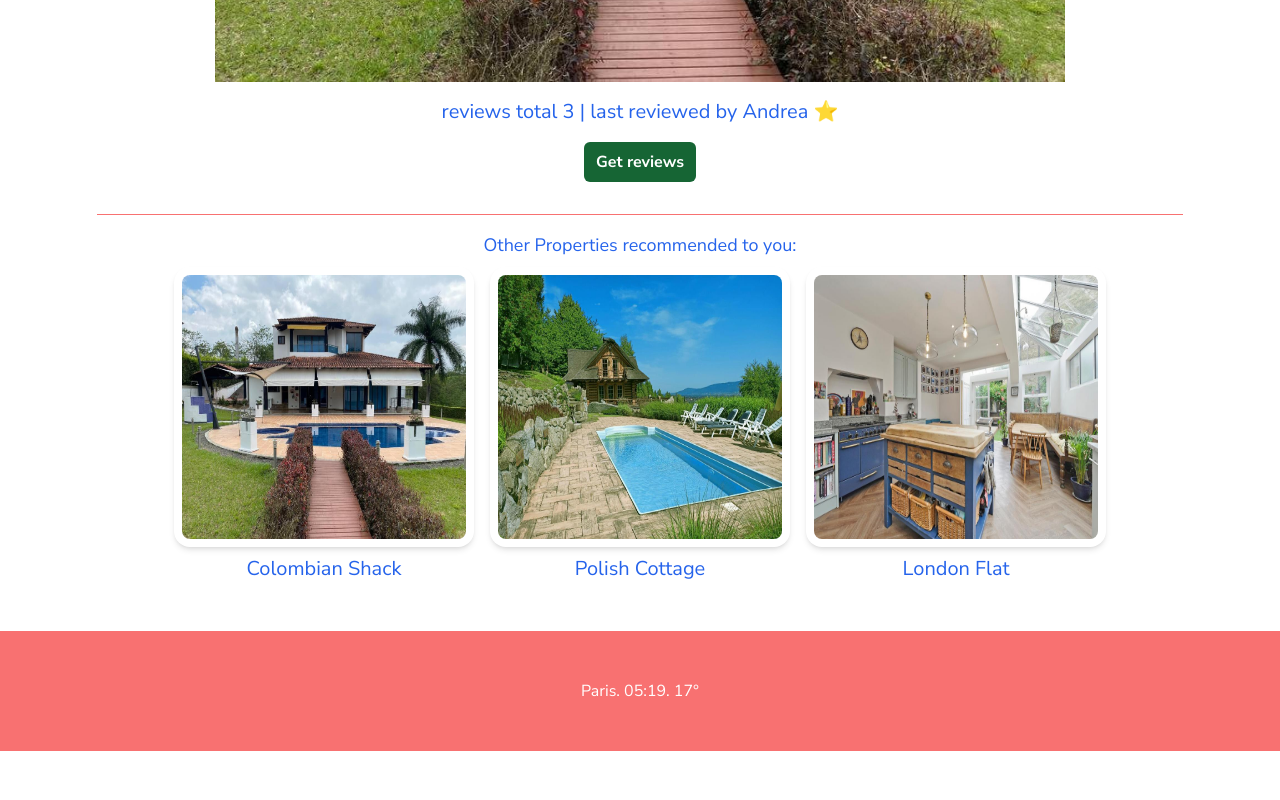
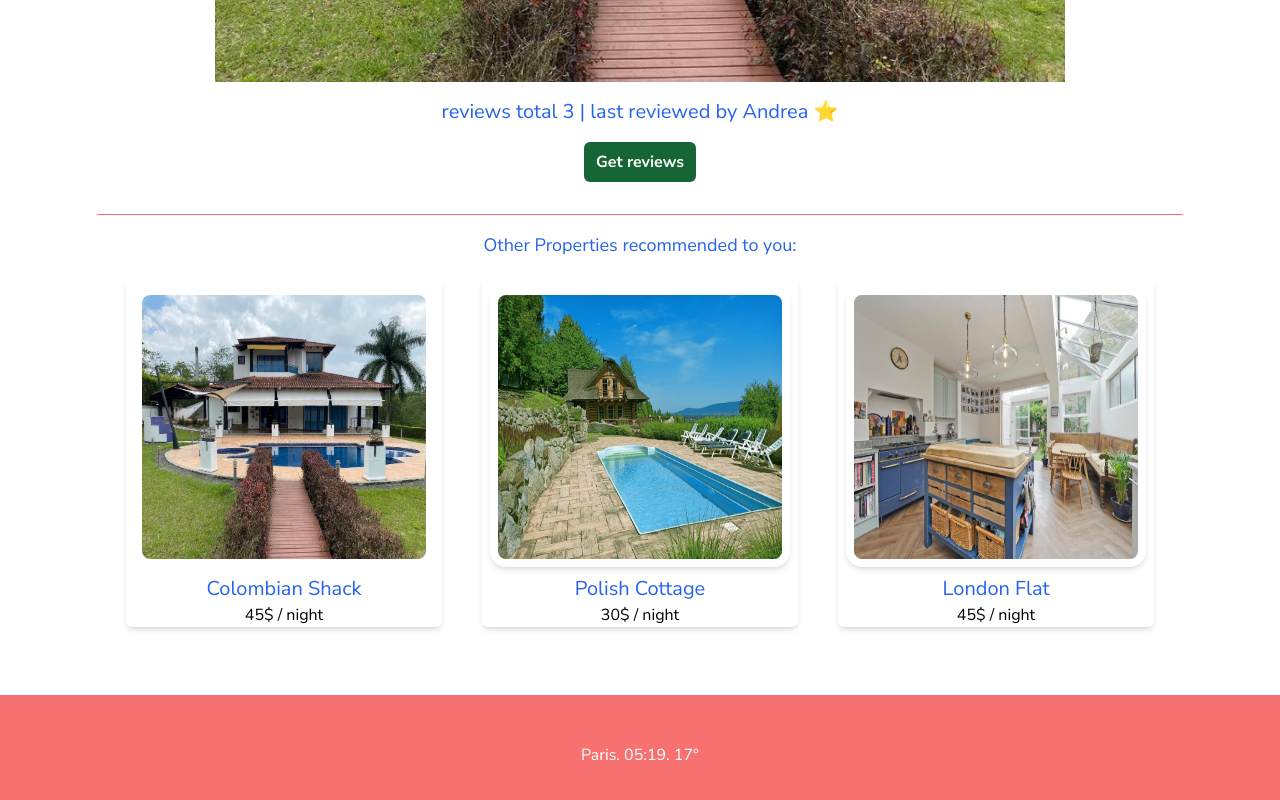
Before and after one commit to SAIDOU11/CouchSurfing-typescript, a React (Vite) app: page / in a window 1280 px wide. Shown: the part 634-1434 px from the top of the page. Before the commit the page ends 1385 px from the top, so only its background shows below. Built offline with nearby package versions, Linux system fonts and the light colour scheme.

Commit message:
literal type

```diff
--- a/src/components/Container.tsx
+++ b/src/components/Container.tsx
@@ -3,6 +3,7 @@ import Img1 from "../assets/Colombia.jpg";
 import Img2 from "../assets/London-UK.jpg";
 import Img3 from "../assets/Poland-Lipowa.jpg";
 import { Permissions, LoyaltyUser } from "../enums.tsx";
+import { Price, Country } from "../type.tsx";
 
 // const reviewTotalDisplay = document.querySelector("#reviews");
 
@@ -28,22 +29,6 @@ const reviews: any[] = [
   },
 ];
 
-// User
-// const you: {
-//   firstName: string;
-//   lastName: string;
-//   isReturning: boolean;
-// permissions: string;
-//   age: number;
-//   stayedAt: string[];
-// } = {
-//   firstName: "Bobby",
-//   lastName: "Goren",
-//   isReturning: true,
-//   age: 42,
-//   stayedAt: ["Florida Home", "Oman Flat", "Tokyo Bungalow"],
-// };
-
 const you = {
   firstName: "Bobby",
   lastName: "Goren",
@@ -58,12 +43,12 @@ console.log(you.permissions);
 const properties: {
   image: string;
   title: string;
-  price: number;
+  price: Price;
   location: {
     firstLine: string;
     city: string;
     code: number;
-    country: string;
+    country: Country;
   };
   contact: string;
   isAvailable: boolean;
@@ -84,7 +69,7 @@ const properties: {
   {
     image: Img2,
     title: "Polish Cottage",
-    price: 34,
+    price: 30,
     location: {
       firstLine: "No 33",
       city: "Gdansk",
@@ -130,29 +115,32 @@ export const Container = () => {
         Other Properties recommended to you:
       </h3>
       <div className="flex flex-wrap">
-        <div className="text-center text-blue-600">
+        <div className="text-center text-blue-600 rounded-md m-5 shadow-md">
           <img
             src={Img1}
             alt=""
-            className="w-[300px] h-[280px] m-2 rounded-2xl p-2 shadow-md "
+            className="w-[300px] h-[280px] m-2 rounded-2xl p-2  "
           />
           <h1 className="text-xl">{properties[0].title} </h1>
+          <p className="text-black">{properties[0].price}$ / night</p>
         </div>
-        <div className="text-center text-blue-600">
+        <div className="text-center text-blue-600 rounded-md m-5 shadow-md">
           <img
             src={Img3}
             alt=""
             className="w-[300px] h-[280px] m-2 rounded-2xl p-2 shadow-md "
           />
           <h1 className="text-xl">{properties[1].title} </h1>
+          <p className="text-black">{properties[1].price}$ / night</p>
         </div>
-        <div className="text-center text-blue-600">
+        <div className="text-center text-blue-600 rounded-md m-5 shadow-md">
           <img
             src={Img2}
             alt=""
             className="w-[300px] h-[280px] m-2 rounded-2xl p-2 shadow-md "
           />
           <h1 className="text-xl">{properties[2].title} </h1>
+          <p className="text-black">{properties[2].price}$ / night</p>
         </div>
       </div>
     </div>
--- /dev/null
+++ b/src/type.tsx
@@ -0,0 +1,2 @@
+export type Country = "Colombia" | "Poland" | "United Kingdom";
+export type Price = 45 | 30 | 25;
```
